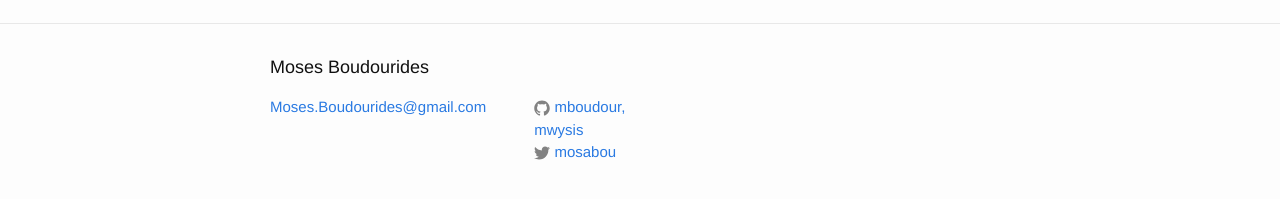
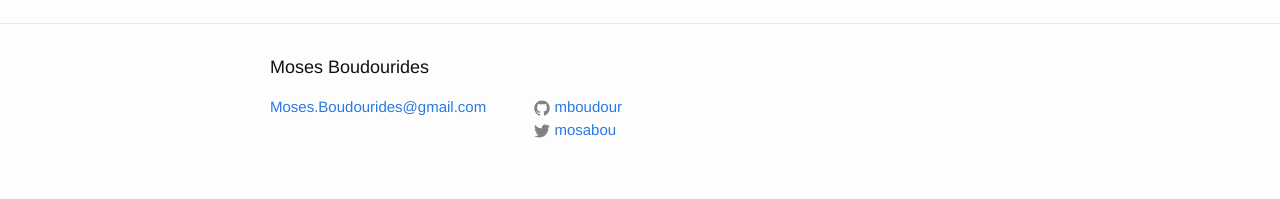
Before and after one commit to mwysis/mwysis.github.io, a Jekyll site: the page built from _posts/2019-06-12-Beginning.markdown, in a window 1280 px wide. Shown: the part 300-499 px from the top of the page. Built offline with Jekyll 4.4.1, drawn with Linux system fonts in a browser that asks for light colours; part of the change alters nothing that is shown.

Commit message:
Update _config.yml

```diff
--- a/_config.yml
+++ b/_config.yml
@@ -7,7 +7,8 @@ url: "http://mwysis.github.io" # the base hostname & protocol for your site
 facebook_username: moses.boudourides
 twitter_username: mosabou
 # github_username:  mwysis
-github_username:  mboudour, mwysis
+github_username:  mboudour
+github: mwysis
 
 # Build settings
 markdown: kramdown
```
